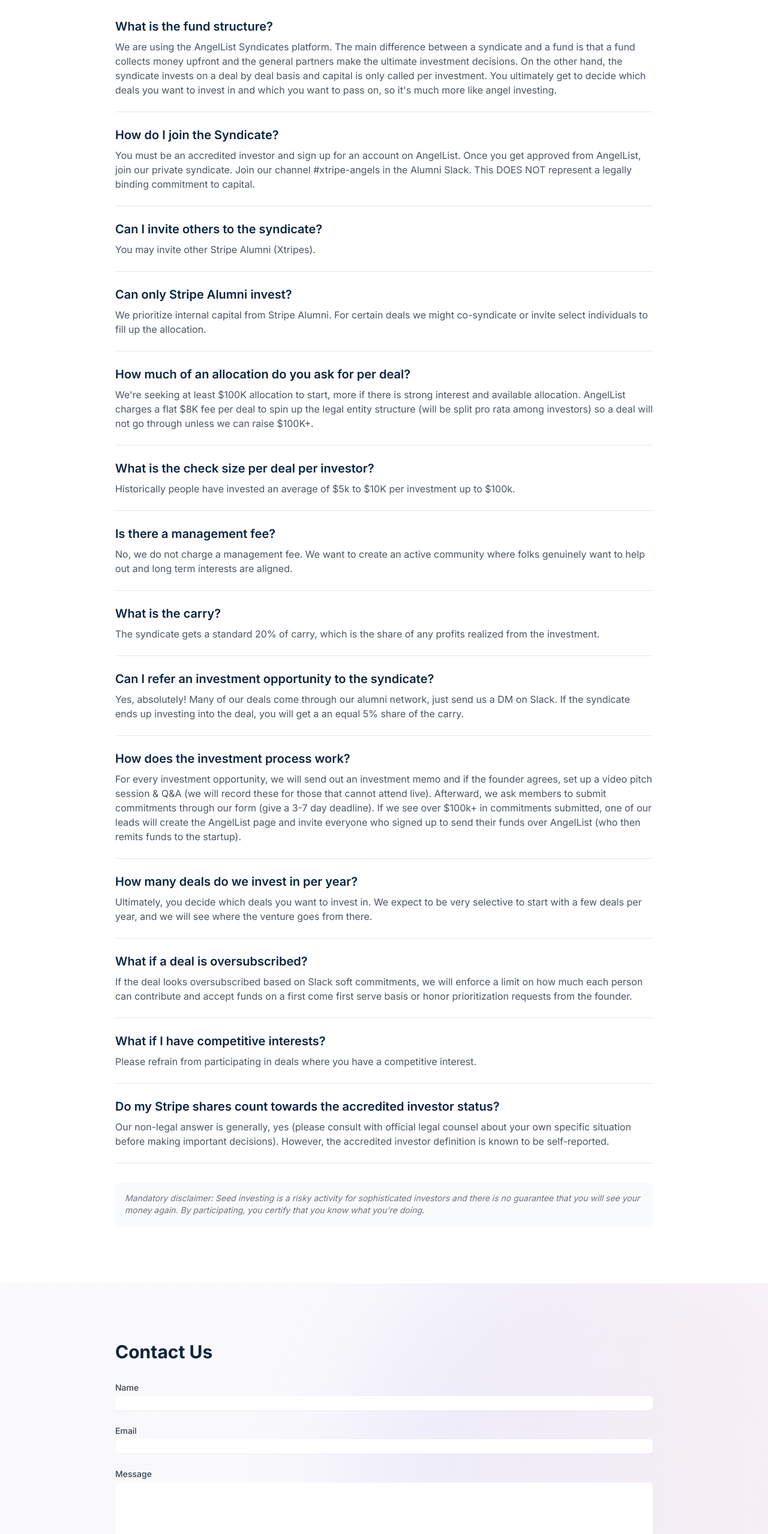
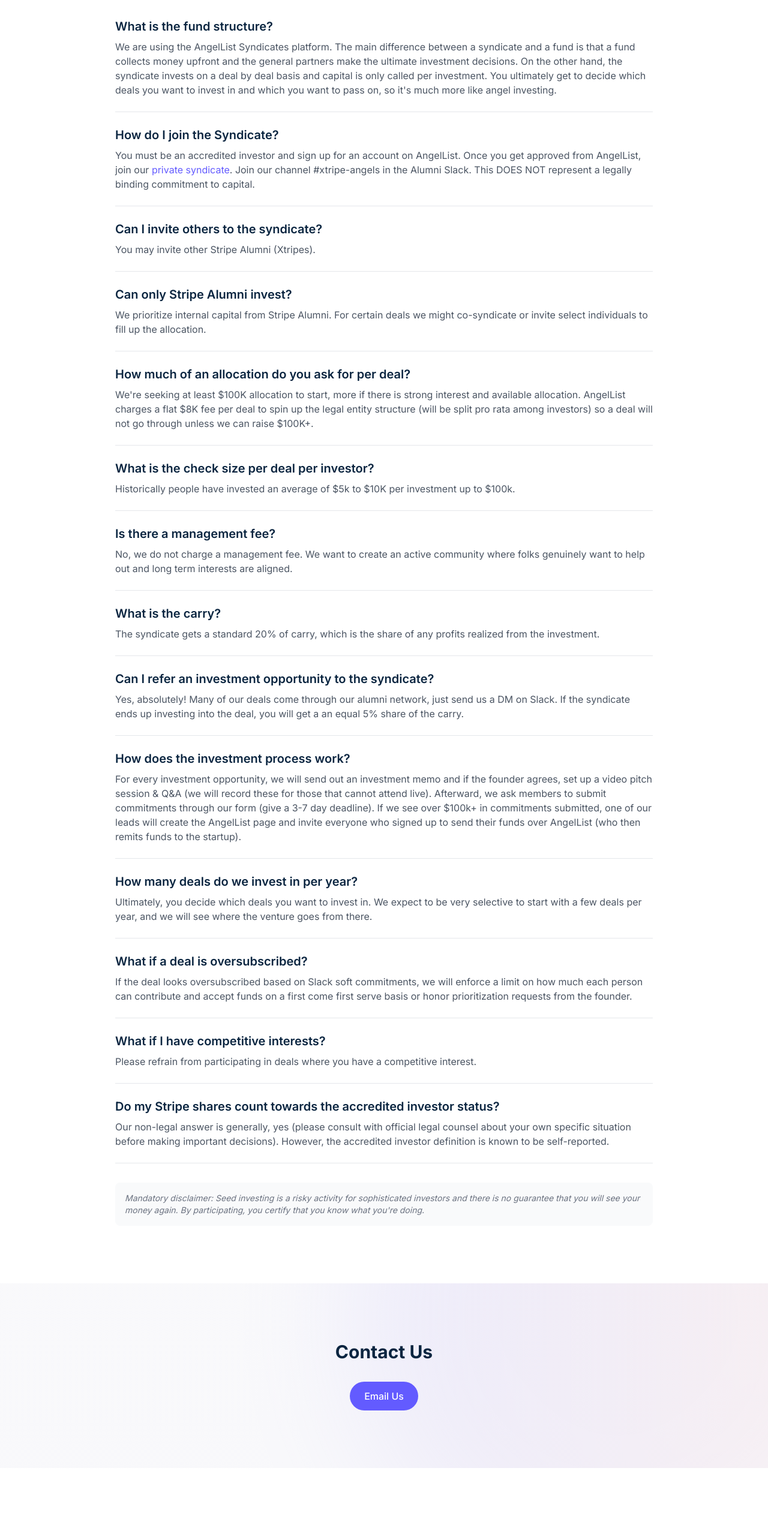
Before and after one commit to swissmilo/xtripe_website, a Next.js app: page / in a window 1280 px wide. Shown: the part 2968-5526 px from the top of the page at 60% size. After the commit the page ends 5416 px from the top, so only its background shows below. Built offline with nearby package versions, Linux system fonts and the light colour scheme.

Commit message:
preview version

```diff
--- a/components/sections/Contact.tsx
+++ b/components/sections/Contact.tsx
@@ -3,71 +3,20 @@
 import { useState } from 'react';
 
 const Contact = () => {
-  const [formData, setFormData] = useState({
-    name: '',
-    email: '',
-    message: '',
-  });
-
-  const handleSubmit = async (e: React.FormEvent) => {
-    e.preventDefault();
-    // TODO: Implement form submission logic
-    console.log('Form submitted:', formData);
+  const handleContact = () => {
+    const subject = encodeURIComponent("Xtripe Syndicate Inquiry");
+    window.location.href = `mailto:contact@xtripe.vc?subject=${subject}`;
   };
 
   return (
-    <div className="max-w-4xl mx-auto">
+    <div className="max-w-4xl mx-auto text-center">
       <h2 className="text-3xl font-bold mb-8">Contact Us</h2>
-      <form onSubmit={handleSubmit} className="space-y-6">
-        <div>
-          <label htmlFor="name" className="block text-sm font-medium text-gray-700">
-            Name
-          </label>
-          <input
-            type="text"
-            id="name"
-            value={formData.name}
-            onChange={(e) => setFormData({ ...formData, name: e.target.value })}
-            className="mt-1 block w-full rounded-md border-gray-300 shadow-sm focus:border-indigo-500 focus:ring-indigo-500"
-            required
-          />
-        </div>
-
-        <div>
-          <label htmlFor="email" className="block text-sm font-medium text-gray-700">
-            Email
-          </label>
-          <input
-            type="email"
-            id="email"
-            value={formData.email}
-            onChange={(e) => setFormData({ ...formData, email: e.target.value })}
-            className="mt-1 block w-full rounded-md border-gray-300 shadow-sm focus:border-indigo-500 focus:ring-indigo-500"
-            required
-          />
-        </div>
-
-        <div>
-          <label htmlFor="message" className="block text-sm font-medium text-gray-700">
-            Message
-          </label>
-          <textarea
-            id="message"
-            rows={4}
-            value={formData.message}
-            onChange={(e) => setFormData({ ...formData, message: e.target.value })}
-            className="mt-1 block w-full rounded-md border-gray-300 shadow-sm focus:border-indigo-500 focus:ring-indigo-500"
-            required
-          />
-        </div>
-
-        <button
-          type="submit"
-          className="inline-flex justify-center rounded-md border border-transparent bg-indigo-600 py-2 px-4 text-sm font-medium text-white shadow-sm hover:bg-indigo-700 focus:outline-none focus:ring-2 focus:ring-indigo-500 focus:ring-offset-2"
-        >
-          Send Message
-        </button>
-      </form>
+      <button
+        onClick={handleContact}
+        className="px-6 py-3 bg-[--stripe-purple] text-white rounded-full font-medium hover:opacity-90 transition-opacity"
+      >
+        Email Us
+      </button>
     </div>
   );
 };
--- a/components/sections/FAQ.tsx
+++ b/components/sections/FAQ.tsx
@@ -6,7 +6,20 @@
     },
     {
       question: "How do I join the Syndicate?",
-      answer: "You must be an accredited investor and sign up for an account on AngelList. Once you get approved from AngelList, join our private syndicate. Join our channel #xtripe-angels in the Alumni Slack. This DOES NOT represent a legally binding commitment to capital."
+      answer: (
+        <>
+          You must be an accredited investor and sign up for an account on AngelList. Once you get approved from AngelList, join our{' '}
+          <a
+            href="https://angel.co/s/xtripe-angels/y1SVv"
+            target="_blank"
+            rel="noopener noreferrer"
+            className="text-[--stripe-purple] hover:opacity-80 transition-opacity"
+          >
+            private syndicate
+          </a>
+          . Join our channel #xtripe-angels in the Alumni Slack. This DOES NOT represent a legally binding commitment to capital.
+        </>
+      )
     },
     {
       question: "Can I invite others to the syndicate?",
@@ -65,7 +78,7 @@
         {faqs.map((faq, index) => (
           <div key={index} className="border-b pb-6">
             <h3 className="text-xl font-semibold mb-2">{faq.question}</h3>
-            <p className="text-gray-600">{faq.answer}</p>
+            <div className="text-gray-600">{faq.answer}</div>
           </div>
         ))}
       </div>
--- a/components/sections/Portfolio.tsx
+++ b/components/sections/Portfolio.tsx
@@ -84,19 +84,25 @@
       name: "Ash Wellness",
       description: "Healthcare solutions",
       date: "April 2024",
-      founder: "David Stein"
+      founder: "David Stein",
+      founderLinkedIn: "https://www.linkedin.com/in/davidstein100/",
+      companyLinkedIn: "https://www.linkedin.com/company/meetashwellness/"
     },
     {
       name: "Inversion Space",
       description: "Space technology",
       date: "July 2024",
-      founder: "Justin Fiaschetti"
+      founder: "Justin Fiaschetti",
+      founderLinkedIn: "https://www.linkedin.com/in/justin-fiaschetti-097b10166/",
+      companyLinkedIn: "https://www.linkedin.com/company/inversion-space/"
     },
     {
       name: "Macro Oceans",
       description: "Ocean technology",
       date: "January 2025",
-      founder: "Matthew Perkins"
+      founder: "Matthew Perkins",
+      founderLinkedIn: "https://www.linkedin.com/in/mfperkins/",
+      companyLinkedIn: "https://www.linkedin.com/company/macro-oceans/"
     }
   ];
 
```
